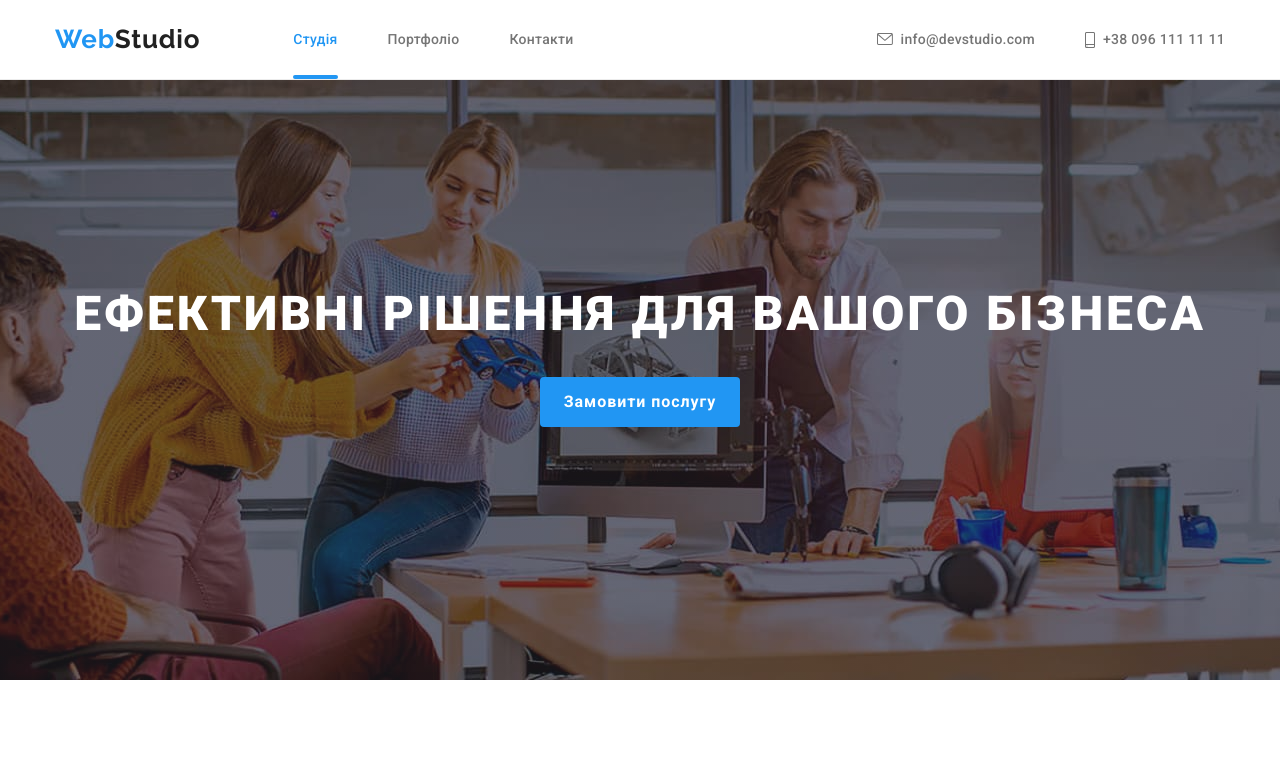
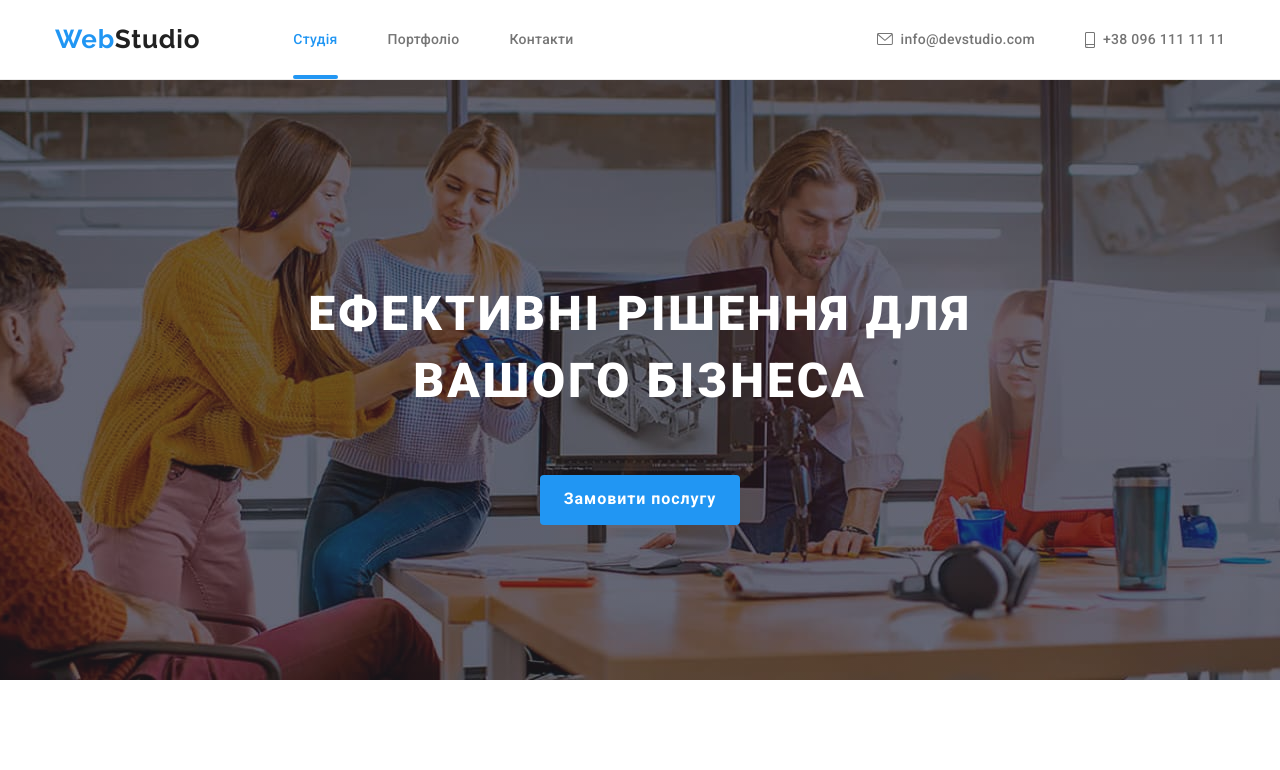
Before and after one commit to SaviukIryna/goit-markup-hw-08, a plain HTML site: page index.html in a window 1280 px wide. Shown: the top 770 px of the page. Drawn offline with nearby package versions, Linux system fonts and the light colour scheme.

Commit message:
марджин на герої

```diff
--- a/sass/components/_hero.scss
+++ b/sass/components/_hero.scss
@@ -97,9 +97,11 @@
           @media screen and (min-width: 769px) {
             .hero {
               max-width: 1600px;
+              width: 100%;
               height: 600px;
               padding-top: 200px;
               padding-bottom: 200px;
+              margin: 0 auto;
               background-image: linear-gradient(
                   to right,
                   rgba(47, 48, 58, 0.4),
@@ -108,6 +110,8 @@
                 url(../images/projects/herofone.jpg);
               background-size: cover;
             }
+
+
 
             @media screen and (min-device-pixel-ratio: 2),
               screen and (min-resolution: 192dpi),
@@ -120,23 +124,23 @@
                   ),
                   url(../images/projects/herofone@2px.jpg);
               }
+            }}
+
+
+          .hero__title {
+            max-width: 360px;
+            margin: 0px auto 30px auto;
+            font-weight: 900;
+            font-size: 26px;
+            line-height: 1.62;
+            letter-spacing: 0.06em;
+            text-align: center;
+            color: white;
+            text-transform: uppercase;
+
+            @media screen and (min-width: 1200px) {
+              max-width: 696px;
+              font-size: 44px;
+              line-height: 1.36;
             }
           }
-
-        //   .hero__title {
-        //     max-width: 360px;
-        //     margin: 0px auto 30px auto;
-        //     font-weight: 900;
-        //     font-size: 26px;
-        //     line-height: 1.62;
-        //     letter-spacing: 0.06em;
-        //     text-align: center;
-        //     color: $whiteTextColor;
-        //     text-transform: uppercase;
-
-        //     @media screen and (min-width: 1200px) {
-        //       max-width: 696px;
-        //       font-size: 44px;
-        //       line-height: 1.36;
-        //     }
-        //   }
```
Also changed, not shown: css/main.css, css/main.min.css, 2 other files.
